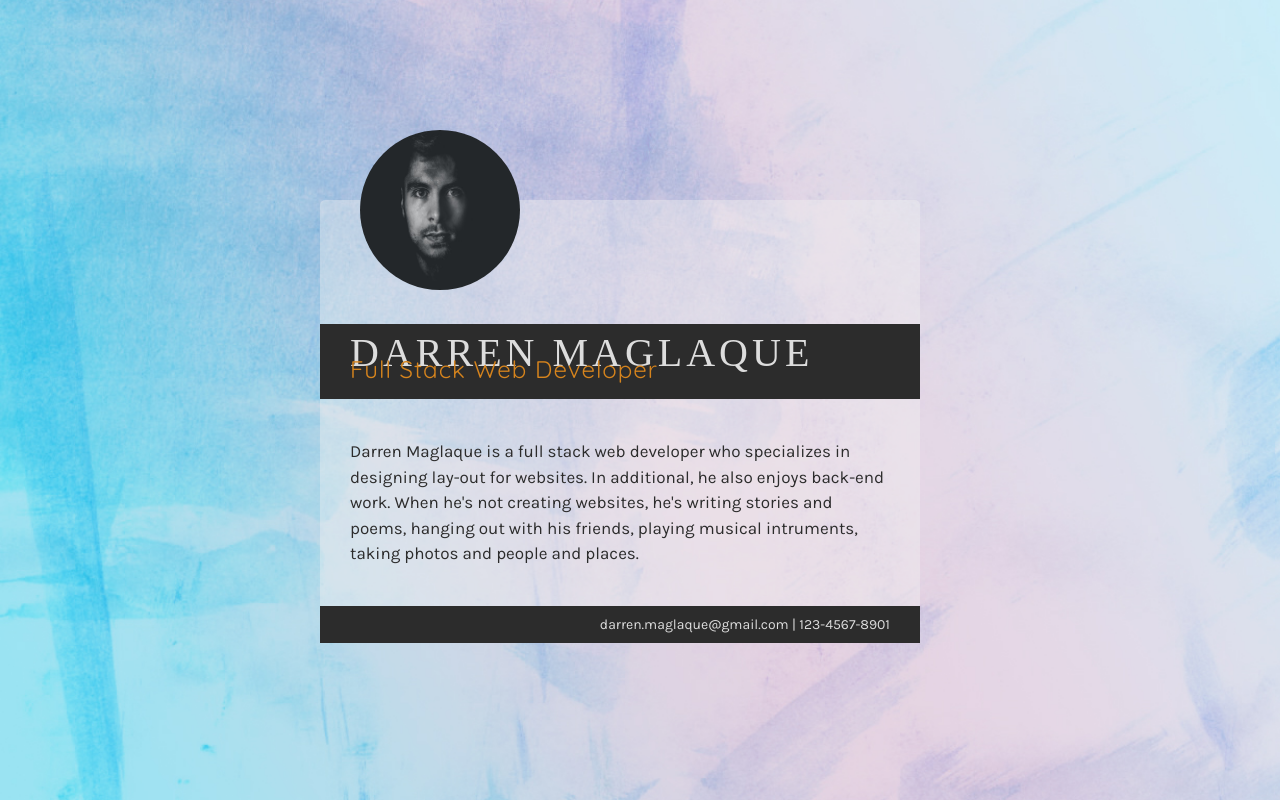
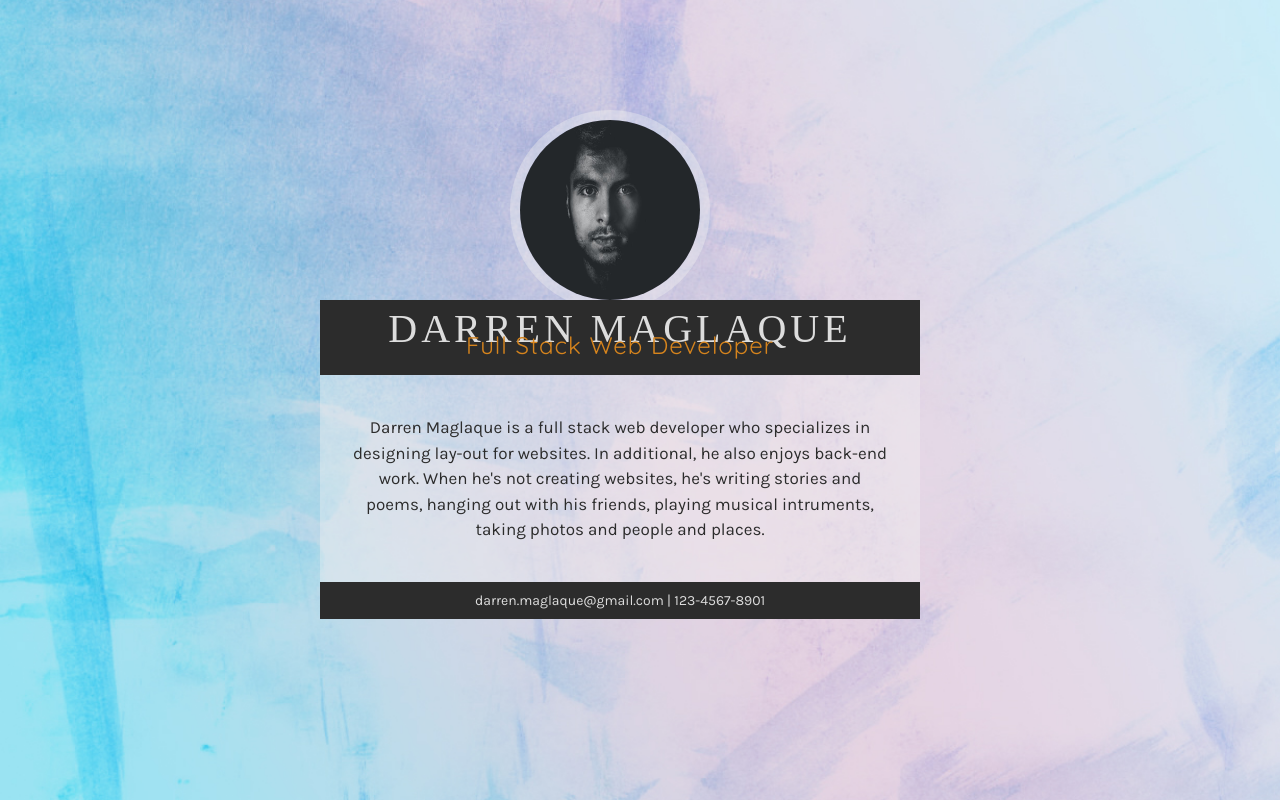
Before and after one commit to drnmaglaque/portfolio, a plain HTML site: page index.html in a window 1280 px wide. Drawn offline with Linux system fonts and the light colour scheme; a web font is replaced by a local one.

Commit message:
Includes my Portfolio made on the first day

```diff
--- a/assets/css/styles.css
+++ b/assets/css/styles.css
@@ -55,9 +55,10 @@ h2 {
 	border-radius: 50%;
 	/*border: 10px solid rgba(241,241,241,0.2);*/
 	position: relative;
-	top: -90px;
-	left: 40px;
+	top: 110px;
+	left: 510px;
 	margin-bottom: 20px;
+	border: 10px solid rgba(241,241,241,0.4);
 }
 
 .bio {
@@ -72,11 +73,11 @@ h2 {
 
 .container {
 	position: absolute;
-	top: 25%;
+	top: 45%;
 	left: 25%;
 	background-color: rgba(241,241,241,0.4);
 	width: 600px;
-	text-align: left;
+	text-align: center;
 	margin: 0 auto;
 	padding: 20px 0px;
 	padding-bottom: 0px;
@@ -87,7 +88,7 @@ h2 {
 	margin-top: -20px;
 	font-family: "Karla";
 	font-size: 14px;
-	text-align: right;
+	text-align: center;
 	padding: 10px 30px;
 	background: #2C2C2C;
 	width: 100%;
--- a/index.html
+++ b/index.html
@@ -17,8 +17,9 @@
 </head>
 <body>
 
+		<img id="me" src="assets/images/prof4.jpeg" width="200px" height="200px">
 		<div class="container"> <!-- start container -->
-		<img id="me" src="assets/images/prof4.jpeg" width="160px" height="160px">
+
 
 
 			<h1>Darren Maglaque</h1>
```
